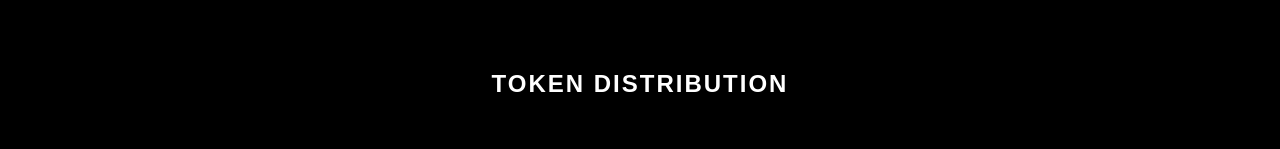
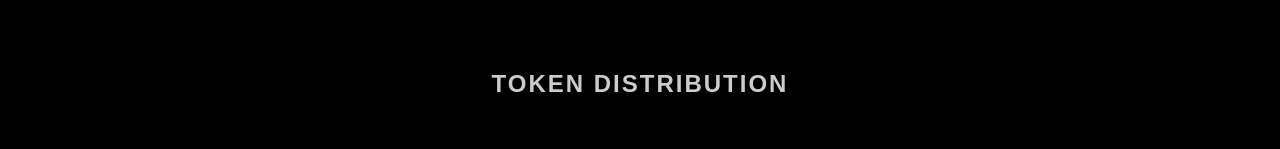
Before and after one commit to krates98/astrogpt, a React (Create React App) app: page / in a window 1280 px wide. Shown: the part 2505-2654 px from the top of the page. Built offline with nearby package versions, Linux system fonts and the light colour scheme.

Commit message:
fixing peeps

```diff
--- a/src/App.css
+++ b/src/App.css
@@ -285,7 +285,7 @@ section {
 .tokenDistribution {
   background-color: #000000;
   height: 100%;
-  color: #ffffff;
+  color: rgba(255, 255, 255, 0.8);
   padding-top: 5rem;
   margin-top: 5rem;
 }
@@ -294,7 +294,7 @@ section {
   font-size: 1.5rem;
   font-family: "Montserrat", sans-serif;
   font-weight: bold;
-  color: #ffffff;
+  color: rgba(255, 255, 255, 0.8);
   text-shadow: 1px 1px 2px rgba(0, 0, 0, 0.2);
   letter-spacing: 2px;
   text-transform: uppercase;
@@ -314,7 +314,7 @@ section {
 }
 
 .supplyPhase {
-  background-color: #ffffff;
+  background-color: rgba(255, 255, 255, 0.8);
   color: #000000;
   padding: 5rem;
   margin-top: 5rem;
@@ -387,7 +387,7 @@ section {
 
 /* Pie Chart */
 #token-distribution {
-  color: #ffffff;
+  color: rgba(255, 255, 255, 0.8);
 }
 
 /* Roadmap */
@@ -489,7 +489,7 @@ section {
 /* Links */
 
 .linkClass {
-  color: #ffffff;
+  color: rgba(255, 255, 255, 0.8);
   text-decoration: none;
 }
 
```
